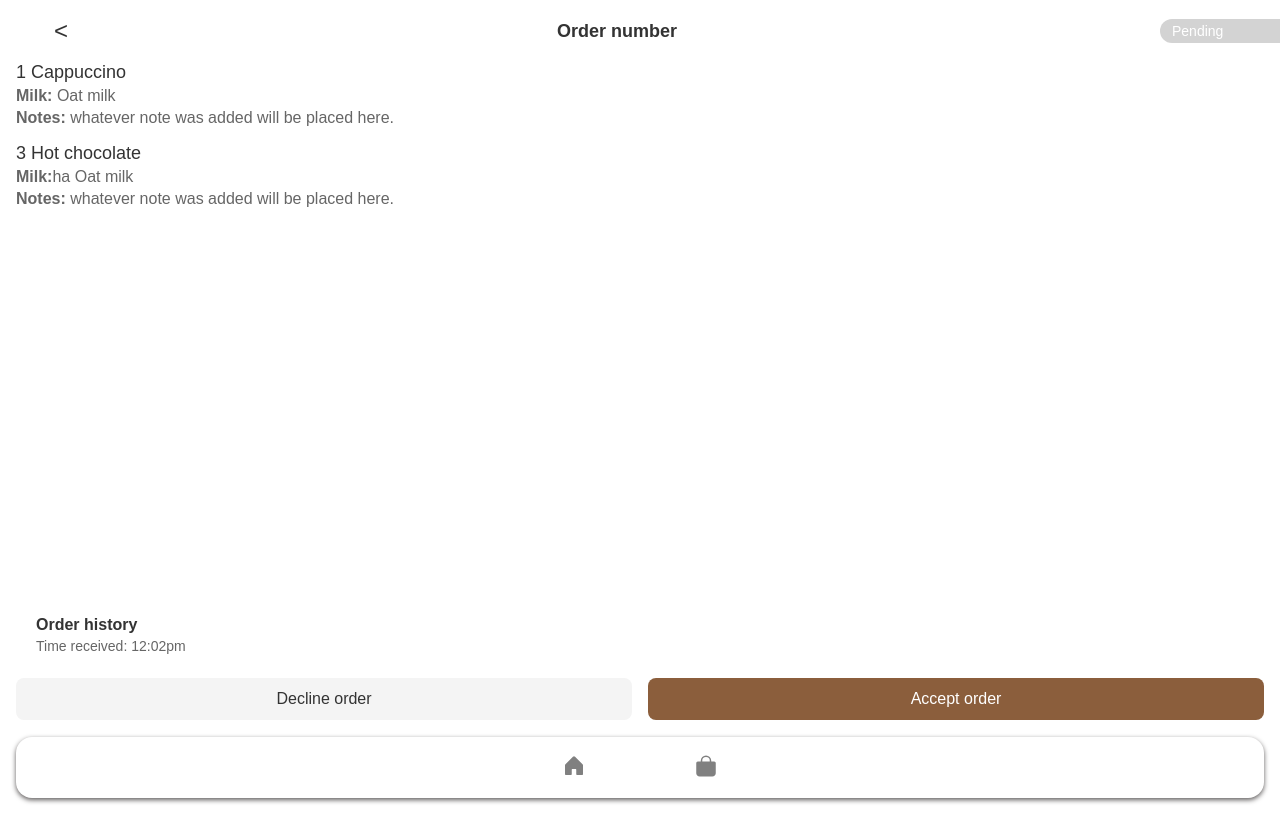
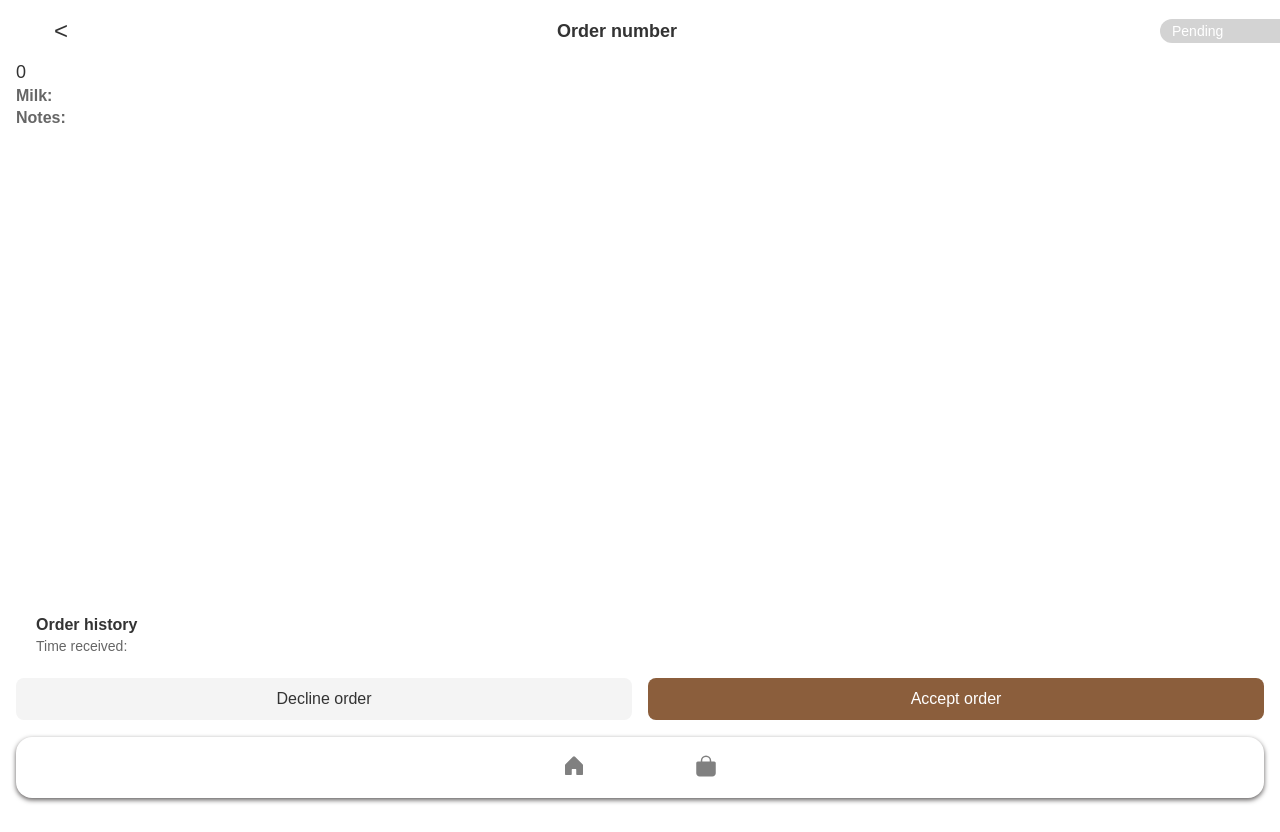
Before and after one commit to Duane-BBD/BBD-coffee-application, a React (Create React App) app in the folder react/: page /order-details in a window 1280 px wide. Shown: the top 832 px of the page. Built offline with nearby package versions, Linux system fonts and the light colour scheme.

Commit message:
api linking from takeorders page to orderdetails

```diff
--- a/react/src/App.js
+++ b/react/src/App.js
@@ -26,7 +26,7 @@ function App() {
             <Route path="/place-order" element={<PlaceOrder/>}/>
             <Route path="/my-orders" element={<MyOrders/>}/>
             <Route path="/take-orders" element={<TakeOrders/>}/>
-            <Route path="/order-details" element={<OrderDetails quantity={2} productName='Mocha' milkTypeValue='almond milk' notes='no sugar'/>}/>
+            <Route path="/order-details" element={<OrderDetails />}/>
             <Route path="/user-order-history" element={<UserOrderHistory/>}/>
         </Routes>
     </BrowserRouter>
--- a/react/src/ui/barista/components/OrderDetails.js
+++ b/react/src/ui/barista/components/OrderDetails.js
@@ -1,9 +1,15 @@
-import React from 'react';
+import React, { useEffect } from 'react';
 import '../static/OrderDetails.css';
 import Navbar from '../../common/components/Navbar';
+import { useFetcher, useLocation } from 'react-router-dom';
 const OrderDetails = () => {
+    const location=useLocation();
+    const order = location.state || { name: '', quantity: 0 };
+    useEffect(()=>{
+      console.log(order,'name')
+    },[])
     return (
-        <div className="order-details-container">
+        <div className="orderdetails-container">
             <div className="order-header">
                 <button className="back-button">&lt;</button>
                 <span className="order-number">Order number</span>
@@ -12,21 +18,15 @@ const OrderDetails = () => {
 
             <div className="order-items">
                 <div className="list-item">
-                    <h3>1 Cappuccino</h3>
-                    <p><strong>Milk:</strong> Oat milk</p>
-                    <p><strong>Notes:</strong> whatever note was added will be placed here.</p>
-                </div>
-
-                <div className="list-item">
-                    <h3>3 Hot chocolate</h3>
-                    <p><strong>Milk:</strong>ha Oat milk</p>
-                    <p><strong>Notes:</strong> whatever note was added will be placed here.</p>
+                    <h3>{order.quantity} {order.productName}</h3>
+                    <p><strong>Milk:</strong> {order.milkTypeValue}</p>
+                    <p><strong>Notes:</strong> {order.notes}</p>
                 </div>
             </div>
 
             <div className="order-history">
                 <h4>Order history</h4>
-                <p>Time received: 12:02pm</p>
+                <p>Time received: {order.orderTime}</p>
             </div>
 
             <div className="order-actions">
--- /dev/null
+++ b/react/src/ui/barista/components/OrderLists.js
@@ -0,0 +1,29 @@
+import React, { useEffect, useState } from 'react'
+import { detailsForBarista } from '../../../services/baristaDisplayService';
+import { useNavigate } from 'react-router-dom';
+import { SlArrowRight } from 'react-icons/sl';
+
+const OrderLists = ({status}) => {
+    const navigate =useNavigate()
+    const [orderDetails, setOrderDetails] = useState([]);
+
+    useEffect(() => {
+        detailsForBarista(1, status, setOrderDetails);
+    }, [])
+  return (
+    <div>
+        <div className="order-section">
+                    <h3>{status} acceptance</h3>
+                    {orderDetails.map((order, index) => <>
+                        <button className="order-item" onClick={() => navigate('/order-details', { state: order })}>
+                        <p>Order number: {order.orderID}</p>
+                        <p className="order-time">Received at {order.orderTime}</p>
+                        <span className="order-arrow"><SlArrowRight/></span>
+                    </button>
+                    </>)}
+        </div>
+    </div>
+  )
+}
+
+export default OrderLists
--- a/react/src/ui/barista/components/TakeOrders.js
+++ b/react/src/ui/barista/components/TakeOrders.js
@@ -2,14 +2,12 @@ import React, { useEffect, useState } from 'react';
 import '../static/TakeOrders.css';
 import Navbar from '../../common/components/Navbar';
 import { detailsForBarista } from '../../../services/baristaDisplayService';
+import { SlArrowRight } from "react-icons/sl";
+import { useNavigate } from 'react-router-dom';
+import OrderLists from './OrderLists';
 
 const TakeOrders = () => {
     const [tab, setTab] = useState('incoming');
-    const [orderDetails, setOrderDetails] = useState([]);
-
-    useEffect(() => {
-        detailsForBarista(1, 'Pending', setOrderDetails);
-    }, [])
 
     return (
         <div className="orders-page-container">
@@ -35,25 +33,23 @@ const TakeOrders = () => {
             </div>
 
             <div className="orders-list">
-                <div className="order-section">
-                    <h3>Pending acceptance</h3>
-                    {orderDetails.map((order, index) => <>
-                        <div className="order-item">
-                        <p>Order number: {order.orderID}</p>
-                        <p className="order-time">Received 11:28 am</p>
-                        <span className="order-arrow">&gt;</span>
-                    </div>
-                    </>)}
-                </div>
+                <OrderLists status={'Pending'}/>
 
-                <div className="order-section">
+                <OrderLists status={'In progress'}/>
+                <OrderLists status={'Prepared'}/>
+                <OrderLists status={'Complete'}/>
+                <OrderLists status={'Cancelled'}/>
+
+
+
+                {/* <div className="order-section">
                     <h3>In progress</h3>
                     <div className="order-item">
                         <p>Order number/reference</p>
                         <p className="order-time">Accepted 11:28 am</p>
                         <span className="order-arrow">&gt;</span>
                     </div>
-                </div>
+                </div> */}
             </div>
 
             <div className="content">
--- a/react/src/ui/barista/static/OrderDetails.css
+++ b/react/src/ui/barista/static/OrderDetails.css
@@ -1,4 +1,4 @@
-.order-details-container {
+.orderdetails-container {
     padding: 16px;
     font-family: 'Arial', sans-serif;
     background-color: #fff;
--- a/react/src/ui/barista/static/TakeOrders.css
+++ b/react/src/ui/barista/static/TakeOrders.css
@@ -68,6 +68,7 @@
     background-color: #f9f9f9;
     margin-bottom: 8px;
     cursor: pointer;
+    width: 100%;
 }
 
 .order-item p {
```
